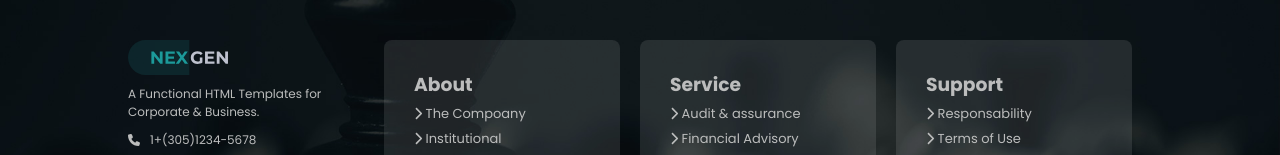
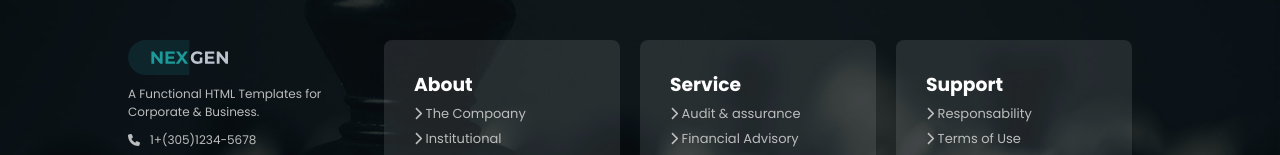
Before and after one commit to SimoCosz/proj-html-vuejs, a Vue app: page / in a window 1280 px wide. Shown: the part 4465-4620 px from the top of the page. Built offline with nearby package versions, Linux system fonts and the light colour scheme.

Commit message:
corretto titoli footer

```diff
--- a/src/components/FooterComponent.vue
+++ b/src/components/FooterComponent.vue
@@ -186,6 +186,10 @@ export default {
       padding: 30px;
       border-radius: 8px;
 
+      h3{
+        color: white;
+      }
+
       li{
         margin: 5px 0;
         font-size: 13px;
```
